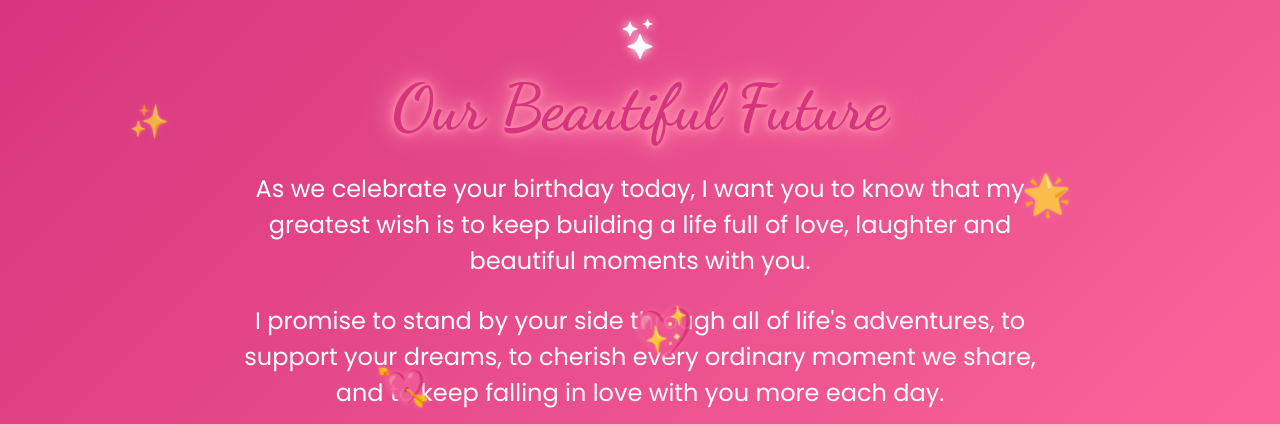
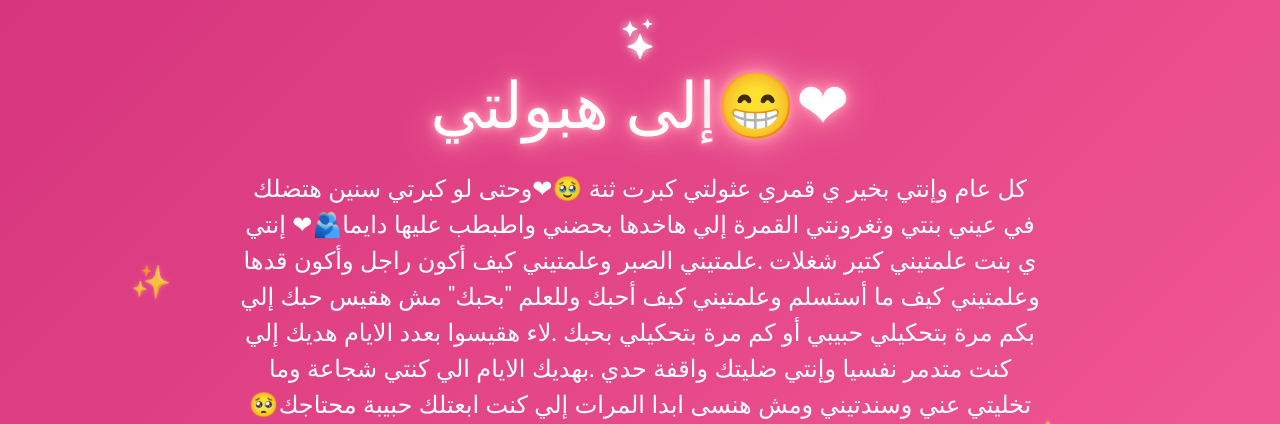
Before and after one commit to A422789/projec-personal, a plain HTML site: page index.html in a window 1280 px wide. Shown: the part 2336-2760 px from the top of the page. Drawn offline with nearby package versions, Linux system fonts and the light colour scheme; animation ran at ten frames a second.

Commit message:
شرح التعديل

```diff
--- a/index.html
+++ b/index.html
@@ -931,21 +931,33 @@ The most beautiful girl ever
         aria-hidden="true"
         style="text-shadow: 0 0 10px #fff"
       ></i>
-      <h2 class="dancing display-3 mb-4">Our Beautiful Future</h2>
+      <h2 class="dancing display-3 mb-4 " style="color: white;">إلى هبولتي😁❤
+</h2>
       <div class="mx-auto" style="max-width: 800px; user-select: text;">
         <p class="fs-4 mb-4">
-          As we celebrate your birthday today, I want you to know that my
-          greatest wish is to keep building a life full of love, laughter and
-          beautiful moments with you.
-        </p>
-        <p class="fs-4 mb-4">
-          I promise to stand by your side through all of life's adventures, to
-          support your dreams, to cherish every ordinary moment we share, and
-          to keep falling in love with you more each day.
-        </p>
-        <p class="fs-4 dancing">
-          Happy Birthday my love. Here's to many more years of happiness
-          together.
+        كل عام وإنتي بخير ي قمري عثولتي كبرت ثنة 🥹❤وحتى لو كبرتي سنين هتضلك في عيني بنتي وثغرونتي القمرة إلي هاخدها بحضني واطبطب عليها دايما🫂❤
+إنتي ي بنت علمتيني كتير شغلات .علمتيني الصبر وعلمتيني كيف أكون راجل وأكون قدها وعلمتيني كيف ما أستسلم وعلمتيني كيف أحبك وللعلم "بحبك" مش هقيس حبك إلي بكم مرة بتحكيلي حبيبي أو كم مرة بتحكيلي بحبك .لاء
+هقيسوا بعدد الايام هديك إلي كنت متدمر نفسيا وإنتي ضليتك واقفة حدي .بهديك الايام الي كنتي شجاعة وما تخليتي عني وسندتيني ومش هنسى ابدا المرات إلي كنت ابعتلك حبيبة محتاجك🥺ودايما ألاقيكي موجودة إلي❤
+ربنا كرمني في بنت حلال وأصول صانتني وحفظتني وهاي البنت الي حبيتها سبحان الله ربنا انتقاها إلي لتكون شريكة حياتي وتسندني وأسندها ونكون سند وعون لبعض طول الحياة .بحبك ي بنت .اقسم بربي بحبك.إنتي أطهر وأشرف وأعفف نساء الأرض.
+بحبك ي حبيبة🥹❤بعشقككك
+وك روحي إنتي وحياتي وعقلاتي وكل شي حلو فيني إنتي سببه🥹🤍
+والشغلات إلي مش حلوة خديها برضو مليش دخل🥲😂😂❤
+إنتي ملاك سبحان من سواكي
+كانو يحكو لما بدك تختار اتطلع على الأخلاق ما تتطلع على الشكل
+انا اتلخبطت واخدت الاتنين 🥹❤
+بحب فيكي شعرك البني المموج
+ذاكرة لما جيتي ي بنوتة توريني هيو هيو واصل لضهري حبيبي شوف🥹🥹❤عسلل ي ناس
+وبحب فيكي أنفكك الثغنون إلي نفسي آكلو🥲🤍وخدك وعيونك البنيات🥹🥹❤وشفايفك 🙃🤍والنتفة الثغنونة إلي عرقبتك تحت ودنك لورا شوي وفيها كم شعرة ثغنونات ناعمات هاي بحبها🙂❤❤❤❤وك إنتي ملكة جمال ي قمري ❤❤
+بحبك كتير وبتمنى وبدعي ربي يجمعني فيكي بالدنيا والآخرة
+لانو طماع فيكي وبدي اياكي معي وبس🥹❤❤✨
+كل عام وإنتي بألف خير ي بطه وثنة حلوة ي جميل 🥳🥳🥳ترا را راه 🥳🥳والعنكبوت النونو خطفت ءلبو عنكبووتة اسمها حبوبة🥳🥳❤❤❤وتجنن جن جنونو عءلو تلخبط لخبطوطة🙃🙂💋❤
+كل سنة وإنتي أجمل صارلي وكل سنة وإنتي حياتي وعمري وقمري
+صارلنا اكتر من سنة مع بعض وهاي السنة كانت مش حلوة بعترف لانو فيها كتير صعوبات وتحديات كان لكن كنا قدها انا وإنتي وتغلبنا وانتصرنا لنضل مع بعض ورغم كل الشغلات الي صارت ومش حلوة رغم اني بكون مبسوط لما أواجه اي شي صعب وحبيبة معي 🫂❤
+إنتي مش نقطة ضعفي إنتي نقطة قوتي وبفتخر فيكي وارفع راسي دايما ❤❤أنو معي بنت حلال وبنت أصول غيري بيغاروا وبيحسدوني على النعمة إلي معي🫂❤
+ربنا يحميكي ي قمري ويحفظك وهسا هخطف بوسة عشفايفك بسرعة💋💋💋اموااحههه.
+🙂بدون ضرب🔪مكنتش بدي اعملها بس كان لازم هيك حتة قلة أدب عشان حبي يكمل😂😂💋❤وتهورت مش اكتر ف بدون ضرب🥳🔪🙂😂😂💋❤
+بعشقكككككك💋❤
+
         </p>
       </div>
       <div class="mt-5">
@@ -954,7 +966,8 @@ The most beautiful girl ever
           onclick="launchConfetti()"
           aria-label="Celebrate us with confetti"
         >
-          <i class="bi bi-balloon-heart-fill me-2"></i>Celebrate Us!
+          <i class="bi bi-balloon-heart-fill me-2"></i>😍ضلك دوسي ورا بعض 😍
+
         </button>
       </div>
     </div>
```
